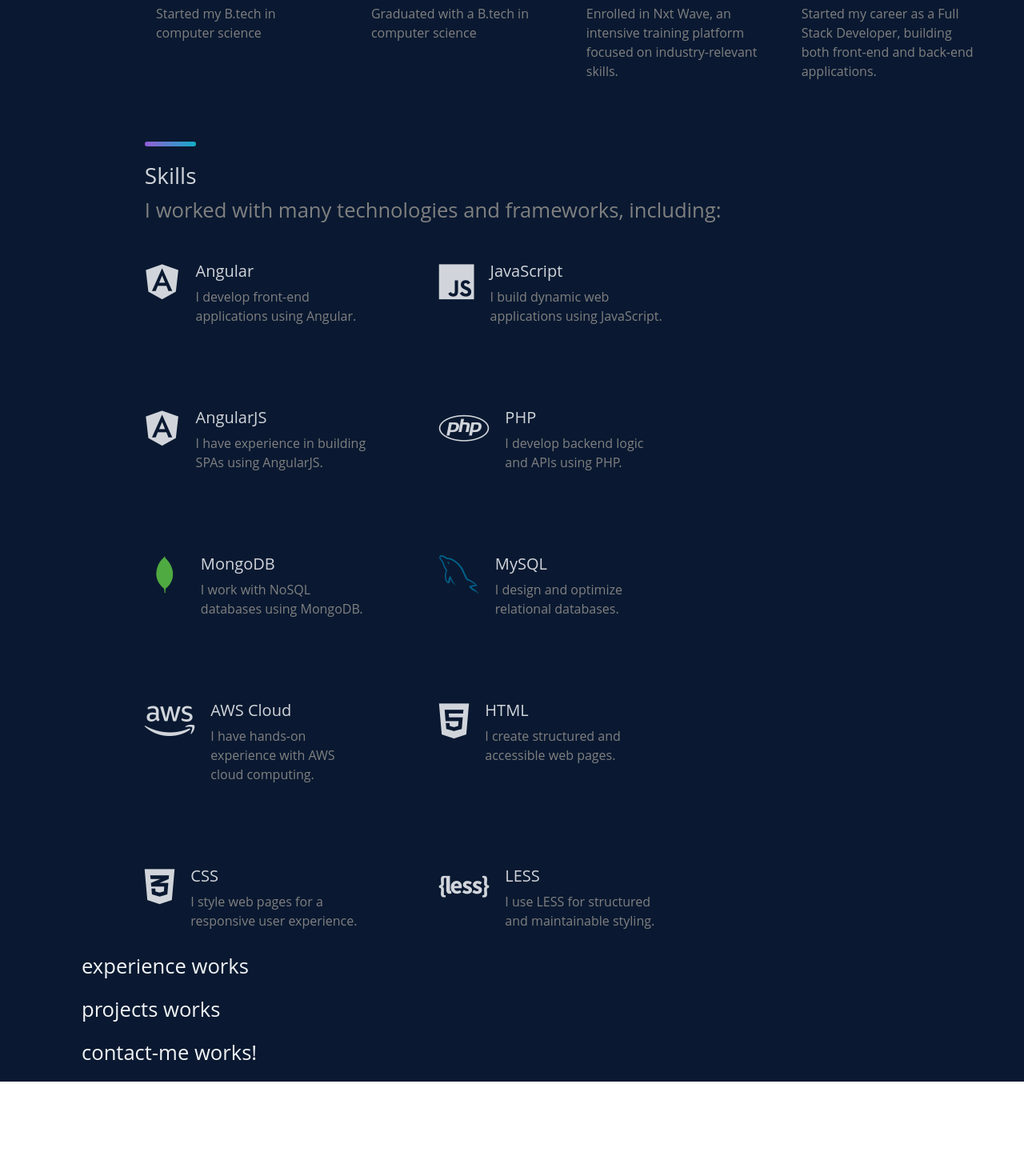
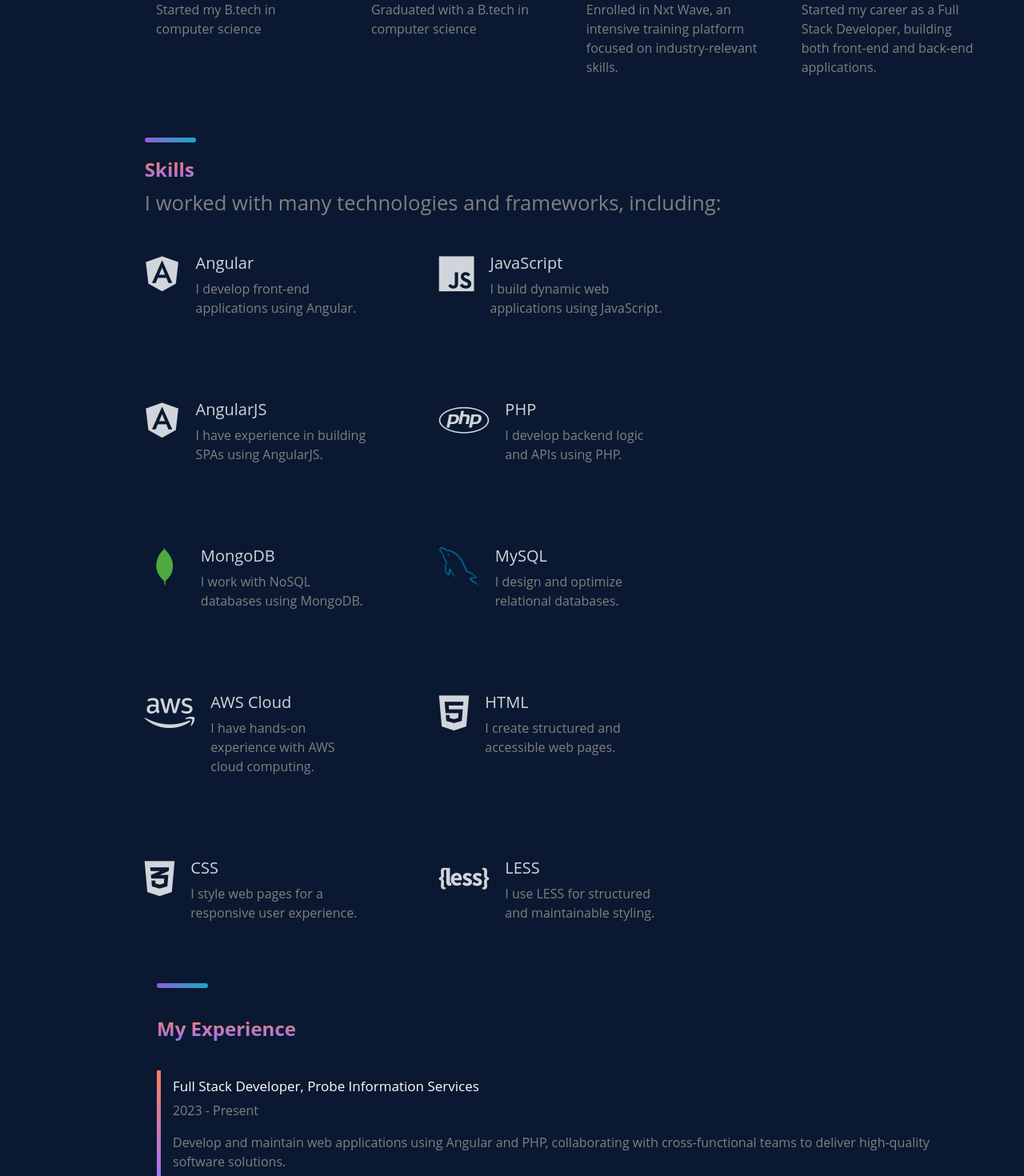
Before and after one commit to ShivaKrishna89/shivakrishna.github.io, an Angular app: page / in a window 1280 px wide. Shown: the part 1330-2800 px from the top of the page at 80% size. Before the commit the page ends 2682 px from the top, so only its background shows below. Built offline with nearby package versions, Linux system fonts and the light colour scheme.

Commit message:
added experience section

```diff
--- a/src/app/home/home.component.html
+++ b/src/app/home/home.component.html
@@ -14,7 +14,7 @@
 <section id="about" class="about-container">
     <div class="about-section">
     <div class="GlobalComponents__SectionDivider-sc-6qzy6y-3 idtsIY"></div>
-    <h3>About</h3>
+    <h4>About</h4>
     <p>
         I am a Full Stack Developer with 2 years of experience, specializing in Angular, JavaScript, PHP, and database technologies such as MongoDB and MySQL. Throughout my career, I have successfully developed and deployed scalable applications, with a strong focus on performance and efficiency. I am passionate about staying up-to-date with the latest industry trends and continuously expanding my technical skill set to build robust, high-quality solutions. My expertise in AWS further enhances my ability to create cloud-based, scalable applications that meet business needs.
     </p>
@@ -46,7 +46,7 @@
 <section id="skills">
     <div class="skills-section">
         <div class="GlobalComponents__SectionDivider-sc-6qzy6y-3 idtsIY"></div>
-        <h3>Skills</h3>
+        <h4>Skills</h4>
         <p>
             I worked with many technologies and frameworks, including:
         </p>
@@ -124,15 +124,24 @@
         </div>
 </div>
 </section>
-<section id="experience">
-    <p>experience works</p>
+<section id="experience" class="experience-container">
+    <div class="GlobalComponents__SectionDivider-sc-6qzy6y-3 idtsIY"></div>
+    <h4>My Experience</h4>
+    <div class="experience-section">
+            <h4>Full Stack Developer, Probe Information Services</h4>
+            <p>2023 - Present</p>
+            <p>Develop and maintain web applications using Angular and PHP, collaborating with cross-functional teams to deliver high-quality software solutions.</p>
+
+</div>
 </section>
 
-<section id="projects">
-    <p>projects works</p>
+<section id="projects" class="projects-container">
+    <div class="GlobalComponents__SectionDivider-sc-6qzy6y-3 idtsIY"></div>
+    <h4>My Projects</h4>
 </section>
 
-<section id="contactMe">
-    <p>contact-me works!</p>
+<section id="contactMe" class="contact-container">
+    <div class="GlobalComponents__SectionDivider-sc-6qzy6y-3 idtsIY"></div>
+    <h4>Contact Me</h4>
     </section>
 </div>
--- a/src/styles.less
+++ b/src/styles.less
@@ -91,9 +91,9 @@ body {
     width: 187px;
     & > .image-model {
         > img{
-            height: 116px;
-            width: 115px;
-            border-radius: 29px;
+            height: 123px;
+            width: 123px;
+            border-radius: 32px;
         }
         & > p {
             margin-top: 19px;
@@ -173,6 +173,13 @@ body {
     padding: 10px 7%;
     background-color: #0A1931;
     color: #D1D5DB;
+    > h4 {
+        font-size: 24px;
+        background: linear-gradient(#ff7e5f, #9873ff);
+        -webkit-background-clip: text;
+        -webkit-text-fill-color: transparent;
+        font-weight: bold;
+    }
     &> h1 {
         color: #F8D210
     }
@@ -207,6 +214,14 @@ body {
     background-color: #0A1931;
     color: #D1D5DB;
     width: 93%;
+    margin-bottom: 40px;
+    > h4 {
+        font-size: 24px;
+        background: linear-gradient(#ff7e5f, #9873ff);
+        -webkit-background-clip: text;
+        -webkit-text-fill-color: transparent;
+        font-weight: bold;
+    }
     & > p{
         color: gray;
     }
@@ -281,3 +296,73 @@ body {
     }
 
   }
+
+  .experience-container {
+    padding: 10px;
+    margin-left: 84px;
+    margin-bottom: 70px;
+    & > div {
+        margin-bottom: 37px;
+    }
+    & > h4 {
+        font-size: 24px;
+        background: linear-gradient(#ff7e5f, #9873ff);
+        -webkit-background-clip: text;
+        -webkit-text-fill-color: transparent;
+        font-weight: bold;
+        margin-bottom: 37px;
+    }
+    & > .experience-section{
+        position: relative;
+    padding-left: 20px;
+        display: flex;
+        flex-direction: column;
+        >h4 {
+            margin-top: 10px;
+            font-size: 17px;
+            color: white
+        }
+        > p{
+            font-size: 16px;
+            color: gray;
+        }
+    }
+    & > .experience-section::before {
+        content: "";
+        position: absolute;
+        left: 0;
+        top: 0;
+        height: 100%;
+        width: 5px;
+        background: linear-gradient(#ff7e5f, #9873ff);
+    }
+  }
+
+.projects-container {
+    padding: 10px;
+    margin-left: 84px;
+    margin-bottom: 70px;
+    & > h4 {
+        font-size: 24px;
+        background: linear-gradient(#ff7e5f, #9873ff);
+        -webkit-background-clip: text;
+        -webkit-text-fill-color: transparent;
+        font-weight: bold;
+        margin-bottom: 37px;
+    }
+}
+
+
+.contact-container {
+    padding: 10px;
+    margin-left: 84px;
+    margin-bottom: 70px;
+    & > h4 {
+        font-size: 24px;
+        background: linear-gradient(#ff7e5f, #9873ff);
+        -webkit-background-clip: text;
+        -webkit-text-fill-color: transparent;
+        font-weight: bold;
+        margin-bottom: 37px;
+    }
+}
```
